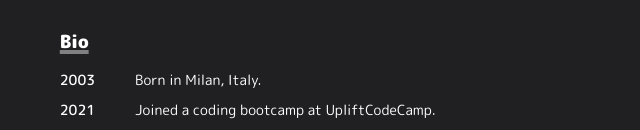
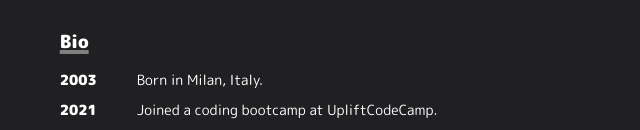
Before and after one commit to alesonpro/alesongalvez, a plain HTML site: page home.html in a window 1280 px wide. Shown: the part 670-800 px from the top of the page, 309-949 px from the left. Drawn offline with nearby package versions, Linux system fonts and the light colour scheme.

Commit message:
feat fix file name and bold font

```diff
--- a/css/home.css
+++ b/css/home.css
@@ -354,9 +354,12 @@ footer p {
 
     .date {
         font-size: 14px;
-        font-weight: bolder;
         margin-right: 40px;
         font-weight: 500;
+    }
+
+    .year {
+        font-weight: bold;
     }
 
 
```
Also changed, not shown: design.html (+1 -1 lines), works.html (+1 -1 lines), home.html (renamed from index.html).
